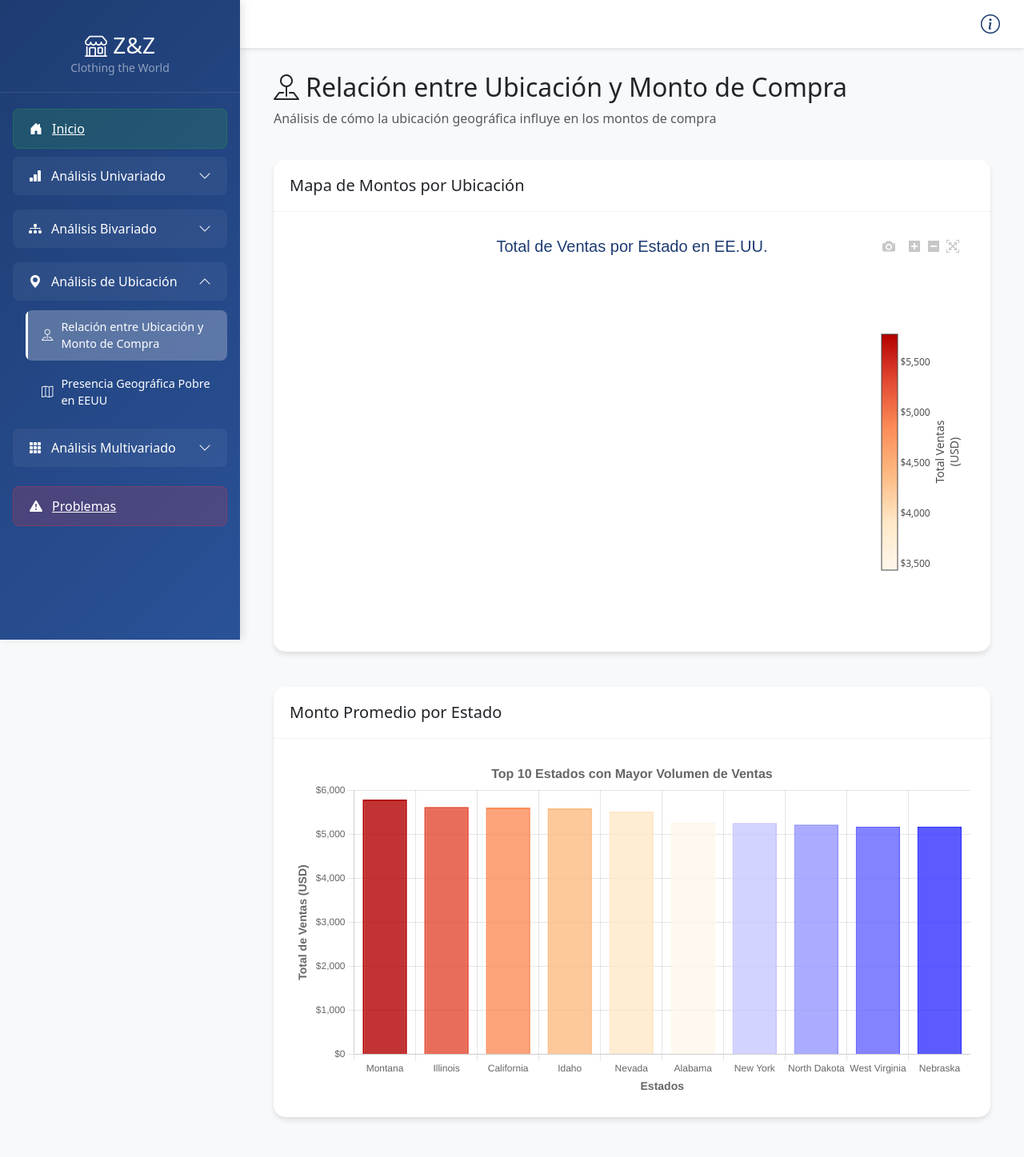
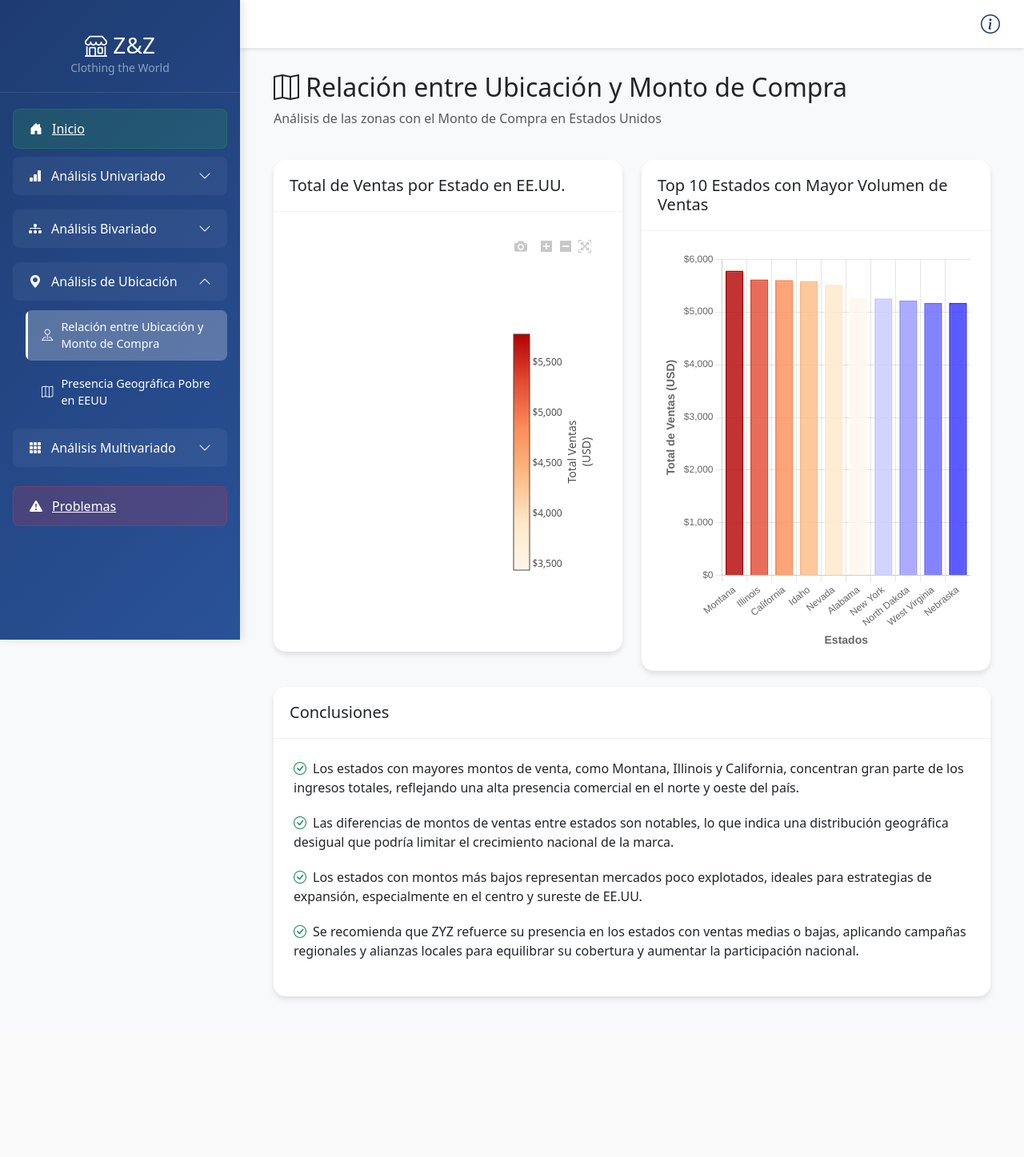
Before and after one commit to Foumluis/PresentacionTallerVisualizacion, a Django app: page /app/ubicacion/ubicacion-monto/ in a window 1280 px wide. Shown: the whole page at 80% size. After the commit the page ends 1250 px from the top, so only its background shows below. Run offline with Django 5.2, Linux system fonts and the light colour scheme; some libraries are stand-ins or nearby versions.

Commit message:
listo grafico mapa

```diff
--- a/ZZ/app/templates/analisis/bivariado/categoria_monto.html
+++ b/ZZ/app/templates/analisis/bivariado/categoria_monto.html
@@ -18,7 +18,7 @@
                     <h5 class="mb-0"><i class="bi bi-pie-chart me-2"></i>Distribución por Categoría</h5>
                 </div>
                 <div class="card-body">
-                    <div id="categoriaMontoChart" style="width: 100%; height: 520px;"></div>
+                    <div id="categoriaMontoChart" style="width: 100%; height: 594px;"></div>
                 </div>
             </div>
         </div>
--- a/ZZ/app/templates/analisis/ubicacion/ubicacion_monto.html
+++ b/ZZ/app/templates/analisis/ubicacion/ubicacion_monto.html
@@ -6,34 +6,43 @@
 <div class="container-fluid">
     <div class="row mb-4">
         <div class="col-12">
-            <h2><i class="bi bi-pin-map me-2"></i>Relación entre Ubicación y Monto de Compra</h2>
-            <p class="text-muted">Análisis de cómo la ubicación geográfica influye en los montos de compra</p>
+            <h2><i class="bi bi-map me-2"></i>Relación entre Ubicación y Monto de Compra</h2>
+            <p class="text-muted">Análisis de las zonas  con el Monto de Compra en Estados Unidos</p>
         </div>
     </div>
-
-    <div class="row">
-        <div class="col-12">
+     <div class="row">
+        <div class="col-lg-6">
             <div class="card">
                 <div class="card-header">
-                    <h5 class="mb-0">Mapa de Montos por Ubicación</h5>
+                    <h5 class="mb-0">Total de Ventas por Estado en EE.UU.</h5>
                 </div>
                 <div class="card-body">
                     <div id="ubicacionMap" style="height: 500px;"></div>
                 </div>
             </div>
         </div>
-    </div>
-
-    <div class="row mt-4">
-        <div class="col-12">
+        <div class="col-lg-6">
             <div class="card">
                 <div class="card-header">
-                    <h5 class="mb-0">Monto Promedio por Estado</h5>
+                    <h5 class="mb-0">Top 10 Estados con Mayor Volumen de Ventas</h5>
                 </div>
                 <div class="card-body">
-                    <canvas id="ubicacionChart"></canvas>
+                    <canvas id="ubicacionChart" style="width: 100%; height: 500px;"></canvas>
                 </div>
             </div>
+        </div>
+    </div>
+    <div class="card">
+        <div class="card-header">
+            <h5 class="mb-0">Conclusiones</h5>
+        </div>
+        <div class="card-body">
+            <ul class="list-unstyled">
+                <li><i class="bi bi-check-circle text-success me-2"></i>Los estados con mayores montos de venta, como Montana, Illinois y California, concentran gran parte de los ingresos totales, reflejando una alta presencia comercial en el norte y oeste del país.</li>
+                <li><i class="bi bi-check-circle text-success me-2"></i>Las diferencias de montos de ventas entre estados son notables, lo que indica una distribución geográfica desigual que podría limitar el crecimiento nacional de la marca.</li>
+                <li><i class="bi bi-check-circle text-success me-2"></i>Los estados con montos más bajos representan mercados poco explotados, ideales para estrategias de expansión, especialmente en el centro y sureste de EE.UU.</li>
+                <li><i class="bi bi-check-circle text-success me-2"></i>Se recomienda que ZYZ refuerce su presencia en los estados con ventas medias o bajas, aplicando campañas regionales y alianzas locales para equilibrar su cobertura y aumentar la participación nacional.</li>
+            </ul>
         </div>
     </div>
 </div>
@@ -88,14 +97,6 @@
     }];
 
     const mapLayout = {
-        title: {
-            text: 'Total de Ventas por Estado en EE.UU.',
-            font: {
-                size: 20,
-                color: '#1e3c72',
-                family: 'Arial, sans-serif'
-            }
-        },
         geo: {
             scope: 'usa',
             projection: {
@@ -165,14 +166,6 @@
                 legend: {
                     display: false
                 },
-                title: {
-                    display: true,
-                    text: 'Top 10 Estados con Mayor Volumen de Ventas',
-                    font: {
-                        size: 16,
-                        weight: 'bold'
-                    }
-                },
                 tooltip: {
                     callbacks: {
                         label: function(context) {
--- a/ZZ/app/templates/analisis/univariado/distribucion_genero.html
+++ b/ZZ/app/templates/analisis/univariado/distribucion_genero.html
@@ -27,8 +27,10 @@
                     <h5 class="mb-0">Interpretación</h5>
                 </div>
                 <div class="card-body">
-                    <p>La distribución entre mujeres y hombres dentro de la empresa Z&Z muestra una marcada desigualdad, evidenciando una falta de equidad de género. Esto sugiere que las estrategias actuales no están siendo efectivas para atraer a ambos públicos de forma equilibrada, lo que podría afectar tanto la imagen de la marca como su desempeño comercial.</p>
-                    <p>Es importante que Z&Z identifique las causas de esta disparidad y adopte medidas para mejorar la inclusión. Acciones como ajustar las campañas publicitarias, diversificar la oferta de productos y reforzar su compromiso con la igualdad de oportunidades podrían contribuir a alcanzar una mayor equidad en su clientela.</p>
+                    <ul class="list-unstyled">
+                        <li><i class="bi bi-check-circle text-success me-2"></i>La distribución entre mujeres y hombres dentro de la empresa Z&Z muestra una marcada desigualdad, evidenciando una falta de equidad de género. Esto sugiere que las estrategias actuales no están siendo efectivas para atraer a ambos públicos de forma equilibrada, lo que podría afectar tanto la imagen de la marca como su desempeño comercial.</li>
+                        <li><i class="bi bi-check-circle text-success me-2"></i>Es importante que Z&Z identifique las causas de esta disparidad y adopte medidas para mejorar la inclusión. Acciones como ajustar las campañas publicitarias, diversificar la oferta de productos y reforzar su compromiso con la igualdad de oportunidades podrían contribuir a alcanzar una mayor equidad en su clientela.</li>
+                    </ul>
                 </div>
             </div>
         </div>
--- a/ZZ/app/templates/base.html
+++ b/ZZ/app/templates/base.html
@@ -259,6 +259,8 @@
             }
         }
 
+
+
         /* Smooth page transitions */
         .page-transition {
             animation: fadeInUp 0.6s ease-out;
@@ -345,7 +347,9 @@
                 transform: translateY(0);
             }
         }
-
+        li {
+        margin-bottom: 20px;
+        }
         /* Stagger card animations */
         .card:nth-child(1) { animation-delay: 0.1s; }
         .card:nth-child(2) { animation-delay: 0.2s; }
--- a/ZZ/app/views.py
+++ b/ZZ/app/views.py
@@ -215,9 +215,9 @@
     todas_cantidades = [int(x) for x in ventas_por_estado['Cantidad_Ventas'].tolist()]
 
     context = {
-        'todos_estados': json.dumps(todos_estados),
-        'todos_codigos': json.dumps(todos_codigos),
-        'todas_cantidades': json.dumps(todas_cantidades),
+        'todos_estados': todos_estados,
+        'todos_codigos': todos_codigos,
+        'todas_cantidades': todas_cantidades,
         'bottom_10_data': bottom_10_data
     }
 
```
Also changed, not shown: ZZ/app/templates/analisis/ubicacion/presencia_geografica.html (+18 -14 lines).
